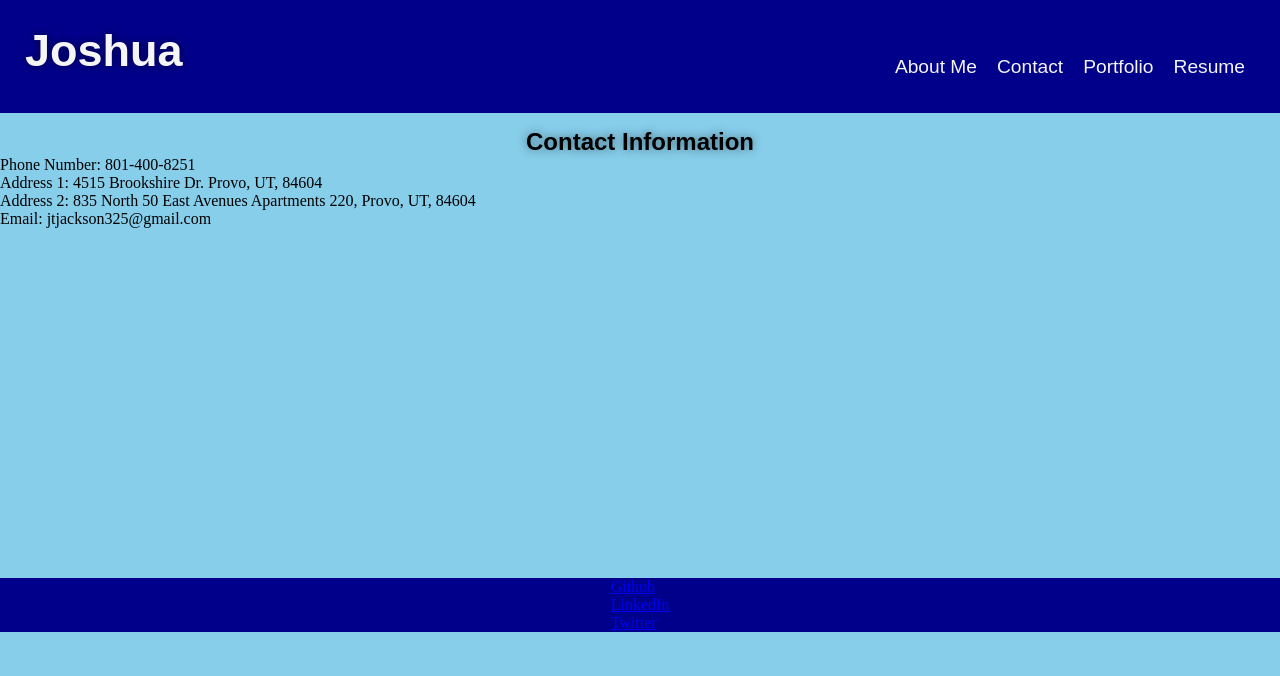
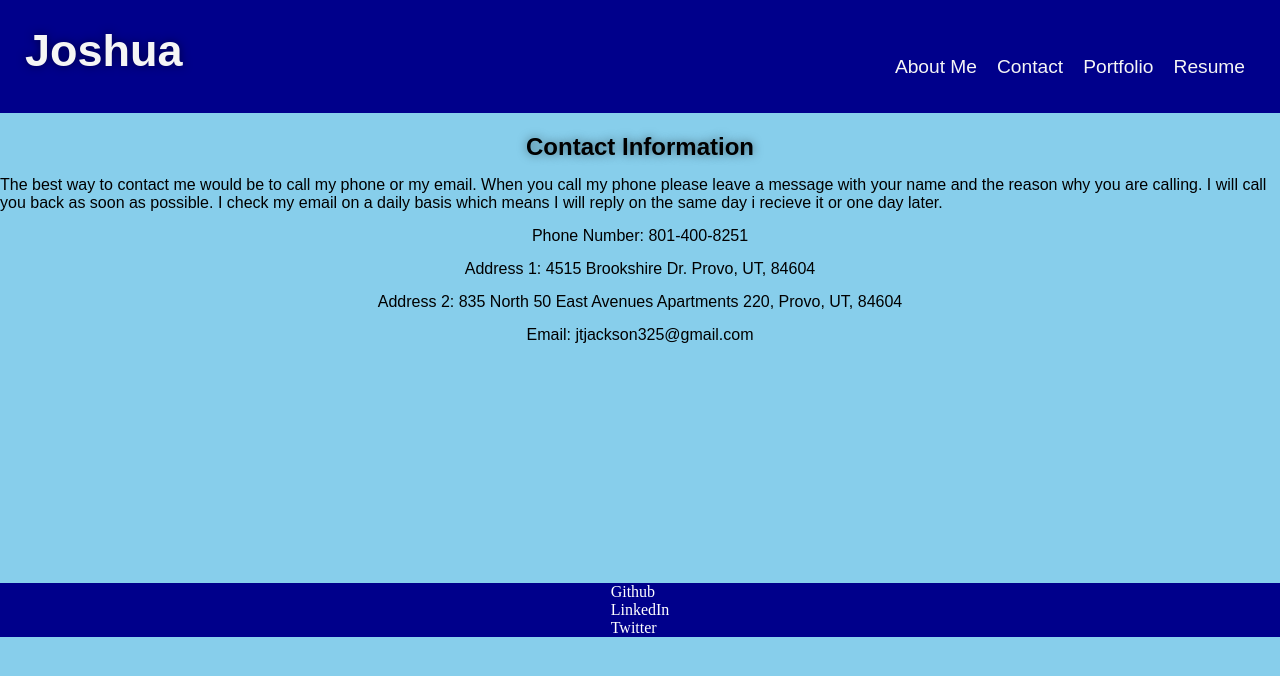
Before and after one commit to Joker282855/display-portfolio, a React (Create React App) app: page /contact in a window 1280 px wide. Shown: the top 676 px of the page. Built offline with nearby package versions, Linux system fonts and the light colour scheme.

Commit message:
got the contact section to look like the way I want it to

```diff
--- a/src/components/Contact/index.js
+++ b/src/components/Contact/index.js
@@ -5,6 +5,11 @@ function Contact() {
         <section id="contact-information" className="contact">
             <h2>Contact Information</h2>
             <div className="list">
+                <p>
+                    The best way to contact me would be to call my phone or my email. When you call my phone please leave a message
+                    with your name and the reason why you are calling. I will call you back as soon as possible. I check my email
+                    on a daily basis which means I will reply on the same day i recieve it or one day later.
+                </p>
                 <ul>
                     <li>
                         Phone Number: 801-400-8251
--- a/src/index.css
+++ b/src/index.css
@@ -80,12 +80,23 @@ header nav ul li a:focus {
   height: 450px;
 }
 .contact h2 {
-  margin-top: 15px;
+  margin-top: 20px;
+  margin-bottom: 15px;
   font-family: Arial, Helvetica, sans-serif;
   text-align: center;
   text-shadow: 0 0 10px rgba(0, 0, 0, 0.5);
 }
-.list ul a
+.list p {
+  margin-top: 15px;
+  margin-bottom: 15px;
+  font-family: Arial, Helvetica, sans-serif;
+}
+.list ul li {
+  text-align: center;
+  margin-top: 15px;
+  margin-bottom: 15px;
+  font-family: Arial, Helvetica, sans-serif;
+}
 .list ul li:hover {
   color: var(--blue);
 }
@@ -127,6 +138,11 @@ header nav ul li a:focus {
 .me p:first-letter {
   color: var(--blue);
   font-size: 16px;
+}
+footer div a {
+  color:white;
+  text-decoration: none;
+  text-align: center;
 }
 footer {
   color: var(--light);
```
